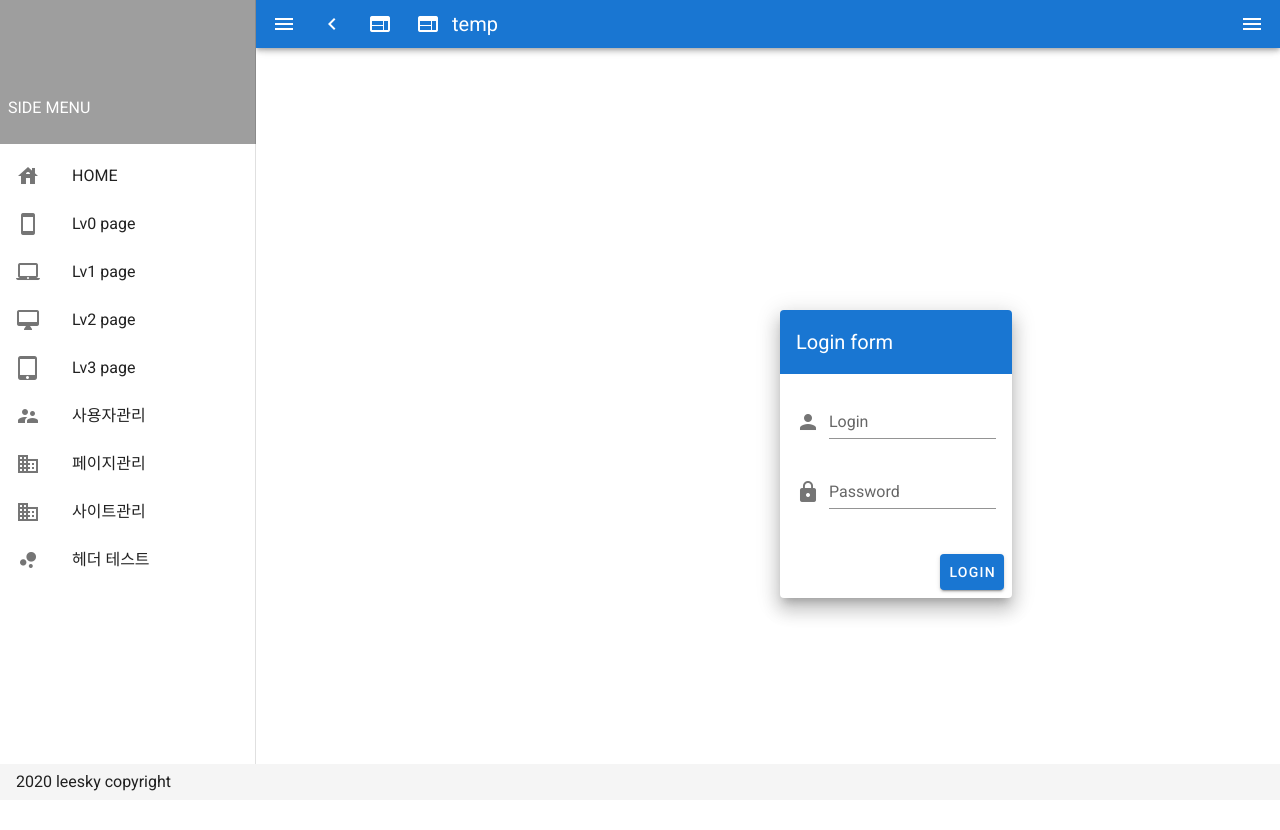
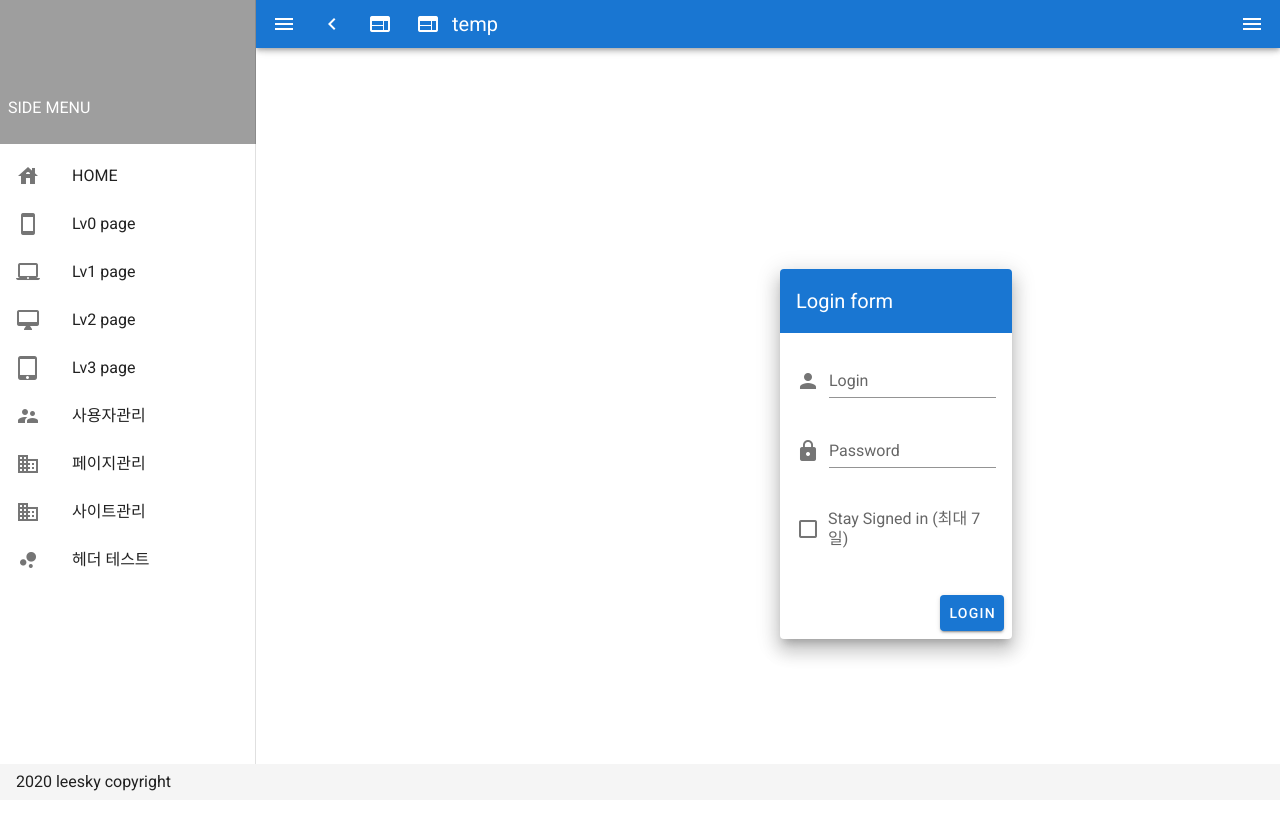
Before and after one commit to le2sky/single-page-application-fullstack, a Vue app in the folder fe/: page /sign in a window 1280 px wide. Shown: the top 830 px of the page. Built offline with nearby package versions, Linux system fonts and the light colour scheme; no server answers; grey boxes are pictures that could not be loaded.

Commit message:
Set token expiration period and implement token reissue

```diff
--- a/fe/package.json
+++ b/fe/package.json
@@ -11,6 +11,7 @@
     "@babel/polyfill": "^7.4.4",
     "axios": "^0.19.2",
     "core-js": "^3.4.4",
+    "moment": "^2.24.0",
     "vee-validate": "^3.2.5",
     "vue": "^2.6.10",
     "vue-router": "^3.1.3",
--- a/fe/src/router/index.js
+++ b/fe/src/router/index.js
@@ -17,6 +17,8 @@ axios.interceptors.request.use(function (config) {
   return Promise.reject(error)
 })
 axios.interceptors.response.use(function (response) {
+  const token = response.data.token
+  if (token) localStorage.setItem('token', token)
   return response
 }, function (error) {
   return Promise.reject(error)
--- a/fe/src/views/Lv3.vue
+++ b/fe/src/views/Lv3.vue
@@ -5,3 +5,12 @@
     </v-alert>
   </v-container>
 </template>
+
+<script>
+
+export default {
+  mounted () {
+  }
+}
+
+</script>
--- a/fe/src/views/Sign.vue
+++ b/fe/src/views/Sign.vue
@@ -30,14 +30,17 @@
                     label="Login"
                     prepend-icon="person"
                     type="text"
-                  />
-
+                  ></v-text-field>
                   <v-text-field
                     v-model="form.pwd"
                     label="Password"
                     prepend-icon="lock"
                     type="password"
-                  />
+                  ></v-text-field>
+                  <v-checkbox
+                    v-model="form.remember"
+                    label="Stay Signed in (최대 7일)"
+                  ></v-checkbox>
                 </v-form>
               </v-card-text>
               <v-card-actions>
@@ -59,7 +62,8 @@ export default {
     return {
       form: {
         id: '',
-        pwd: ''
+        pwd: '',
+        remember: false
       }
     }
   },
```
Also changed, not shown: 1 other file (tests, documents, lock files or other folders).
